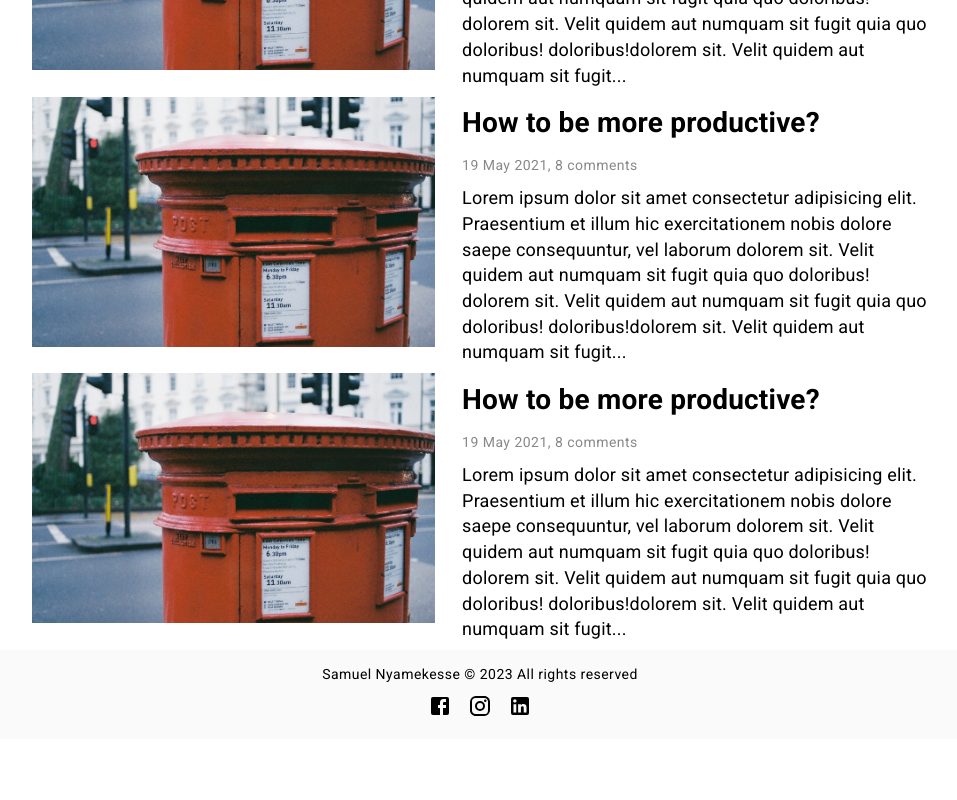
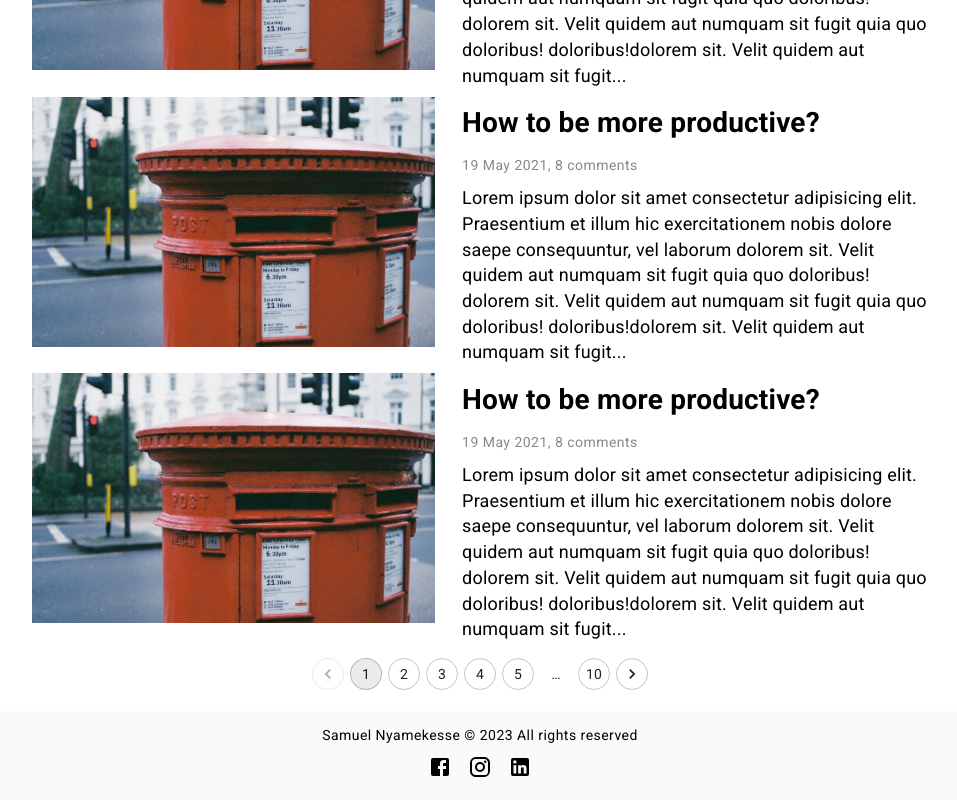
Before and after one commit to Nyamekesse/neuvo, a React (Vite) app in the folder client/: page / in a window 1280 px wide. Shown: the part 593-1393 px from the top of the page, without its empty margins (160-1117 px from the left). Before the commit the page ends 1332 px from the top, so only its background shows below. Built offline with nearby package versions, Linux system fonts and the light colour scheme.

Commit message:
added and completed Pagination component, added Post details page

```diff
--- a/client/src/components/Footer/style.jsx
+++ b/client/src/components/Footer/style.jsx
@@ -8,6 +8,7 @@ export const Wrap = styled(Box)(({ theme }) => ({
   padding: "1% 0",
   width: "100%",
   backgroundColor: "#fafafa",
+  marginTop: "1%",
 }));
 
 export const Socials = styled(Box)(({ theme }) => ({
--- /dev/null
+++ b/client/src/components/Pagination/index.jsx
@@ -0,0 +1,13 @@
+import React from "react";
+import Pagination from "@mui/material/Pagination";
+import Stack from "@mui/material/Stack";
+
+const CustomPagination = () => {
+  return (
+    <Stack spacing={2} mt={1} mb={1}>
+      <Pagination count={10} variant="outlined" />
+    </Stack>
+  );
+};
+
+export default CustomPagination;
--- /dev/null
+++ b/client/src/components/Post-Details/index.jsx
@@ -0,0 +1,6 @@
+import React from "react";
+
+const PostDetails = () => {
+  return <div>PostDetails</div>;
+};
+export default PostDetails;
--- a/client/src/components/index.jsx
+++ b/client/src/components/index.jsx
@@ -1,3 +1,5 @@
 export { default as Header } from "./Header";
 export { default as Footer } from "./Footer";
 export { default as Postcard } from "./Postcard";
+export { default as Pagination } from "./Pagination";
+export { default as PostDetails } from "./Post-Details";
--- a/client/src/pages/Feeds/index.jsx
+++ b/client/src/pages/Feeds/index.jsx
@@ -1,5 +1,5 @@
 import React from "react";
-import { Postcard } from "../../components";
+import { Pagination, Postcard } from "../../components";
 
 const Feeds = () => {
   return (
@@ -8,6 +8,7 @@ const Feeds = () => {
       <Postcard />
       <Postcard />
       <Postcard />
+      <Pagination />
     </>
   );
 };
```
Also changed, not shown: client/src/components/Post-Details/style.jsx (added).
